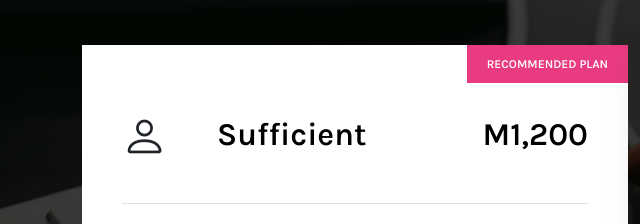
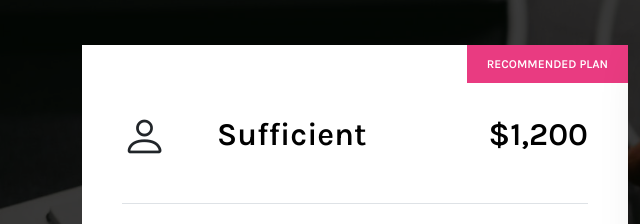
Before and after one commit to Vince095/cosmotech, a plain HTML site: page index.html in a window 1280 px wide. Shown: the part 3528-3752 px from the top of the page, 0-640 px from the left. Drawn offline with Linux system fonts and the light colour scheme.

Commit message:
small tweaks

```diff
--- a/index.html
+++ b/index.html
@@ -423,7 +423,7 @@
                                     </div>
 
                                     <div class="pricing-price">
-                                        <h4>M1,200</h4>
+                                        <h4>$1,200</h4>
                                     </div>
 
                                     <small class="pricing-recommend">Recommended Plan</small>
```
